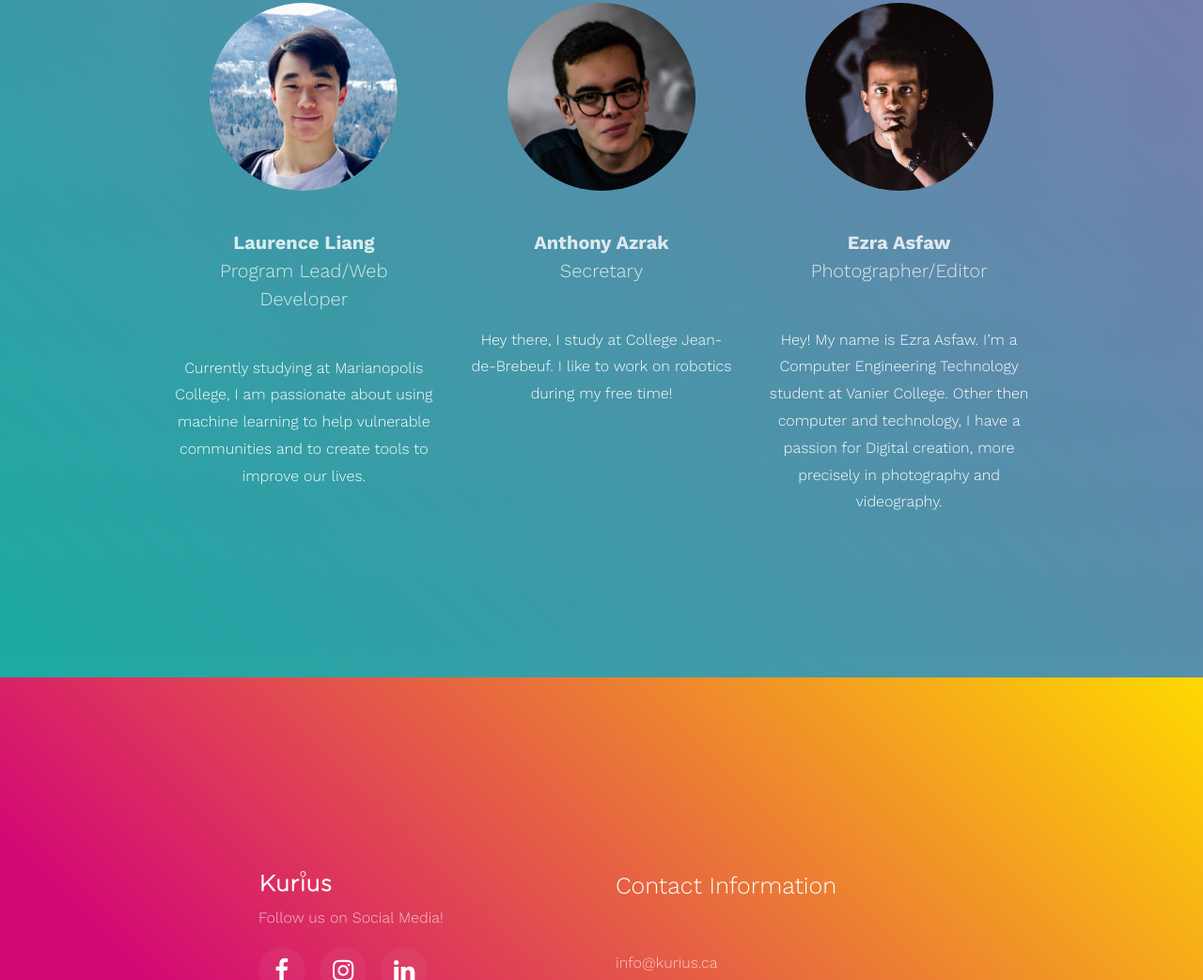
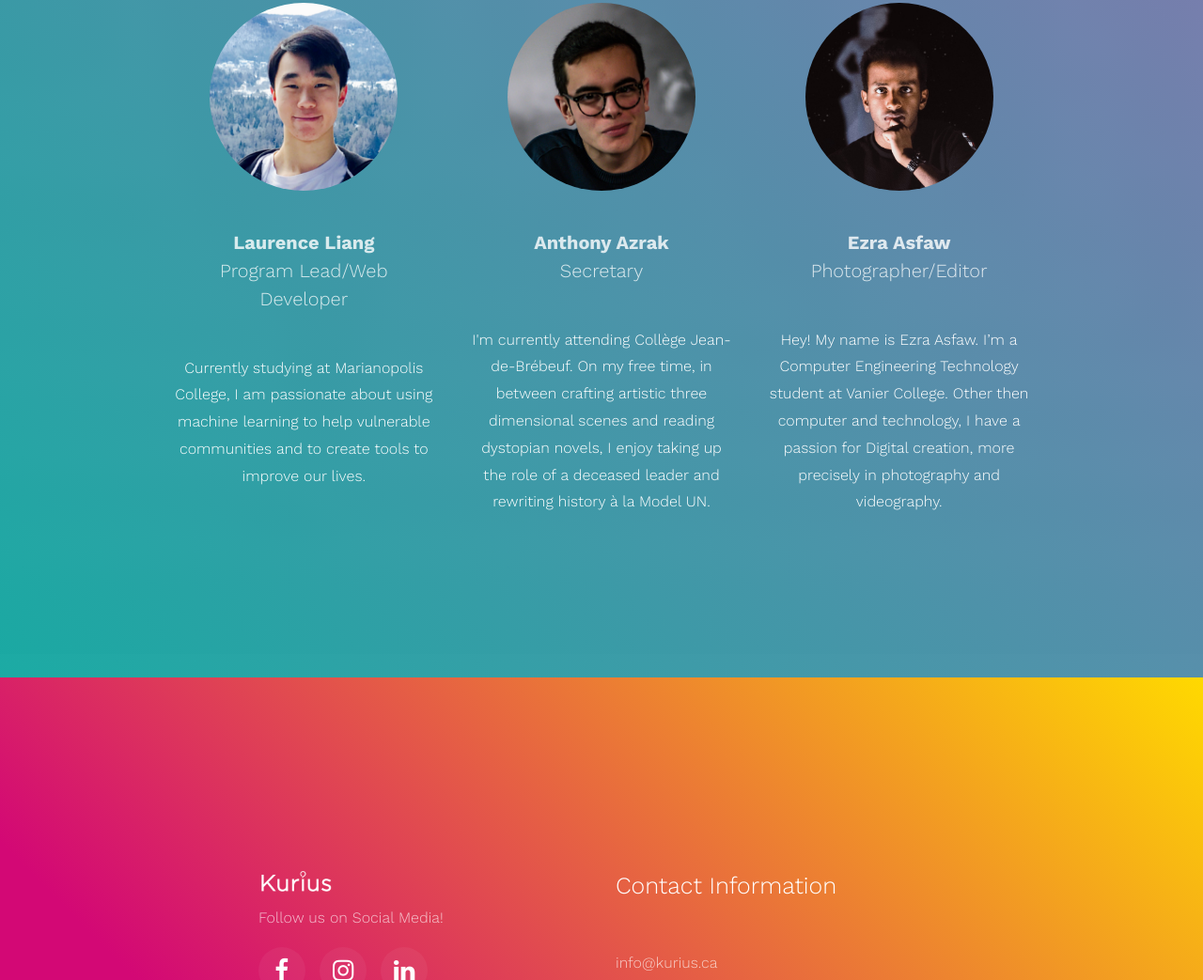
Before and after one commit to KuriusMTL/kuriusmtl.github.io, a plain HTML site: page about-team.html in a window 1280 px wide. Shown: the part 1779-2822 px from the top of the page at 94% size. Drawn offline with nearby package versions, Linux system fonts and the light colour scheme; some packages are replaced by stand-ins of ours; no server answers; files whose address does not match are found by name.

Commit message:
updated anthony

```diff
--- a/about-team.html
+++ b/about-team.html
@@ -262,7 +262,7 @@
                       <br>Secretary</p>
                     </a>
                     <br>
-                    Hey there, I study at College Jean-de-Brebeuf. I like to work on robotics during my free time!
+                    I'm currently attending Collège Jean-de-Brébeuf. On my free time, in between crafting artistic three dimensional scenes and reading dystopian novels, I enjoy taking up the role of a deceased leader and rewriting history à la Model UN.
                  </p>
 
                     </div>
```
